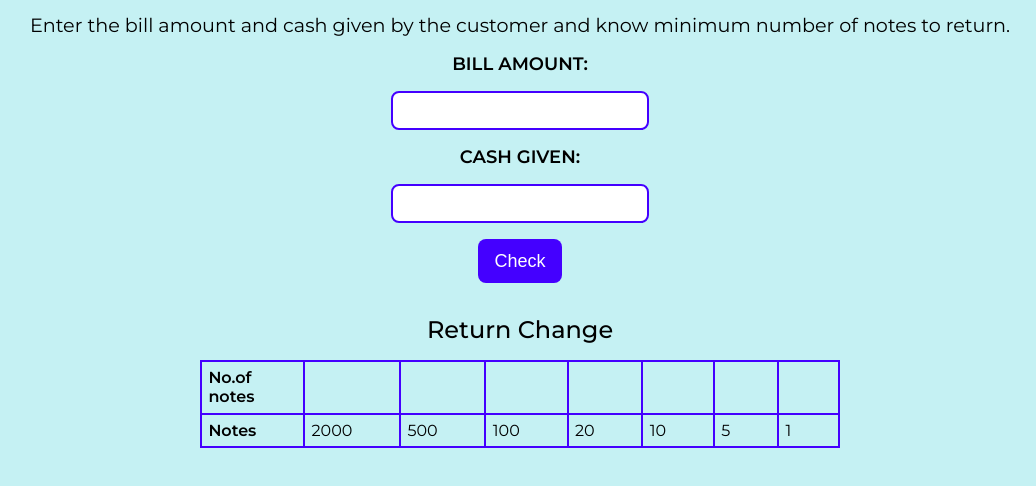
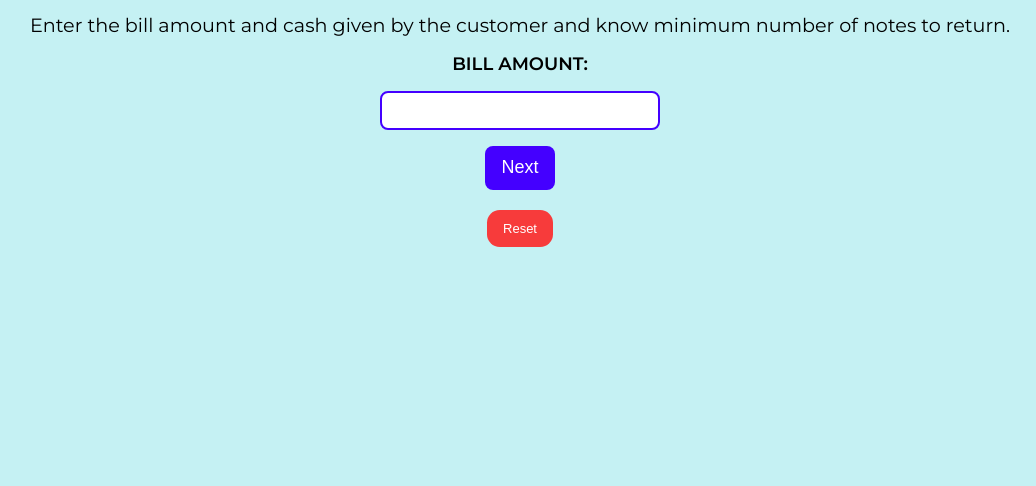
Before and after one commit to debojyotiroy245/Cash-Register-Manager, a plain HTML site: page index.html in a window 1280 px wide. Shown: the part 106-592 px from the top of the page, without its empty margins (120-1156 px from the left). Drawn offline with Linux system fonts and the light colour scheme.

Commit message:
features added: next and reset button

```diff
--- a/index.html
+++ b/index.html
@@ -14,9 +14,10 @@
             <p id="description">Enter the bill amount and cash given by the customer and know minimum number of notes to return.</p>
             <label class="input-label" for="bill-amount">BILL AMOUNT:</label>
             <input class="input" id="bill-amount" type="text"/>
-            <label class="input-label" for="cash-given">CASH GIVEN:</label>
+            <button id="next-button" class="btn">Next</button>
+            <label class="input-label" for="cash-given" id="cash-given-label">CASH GIVEN:</label>
             <input class="input" type="text" id="cash-given"/>
-            <button id="check-button">Check</button>
+            <button id="check-button" class="btn">Check</button>
             <p id="error-message"></p>
             <table class="return-table">
                 <caption>Return Change</caption>
@@ -41,6 +42,7 @@
                     <td>1</td>
                 </tr>
             </table>
+            <button id="reset-button" class="reset-btn">Reset</button>
         </div>
     </main>
     <script src="main.js" type="text/javascript"></script>
--- a/main.js
+++ b/main.js
@@ -1,27 +1,47 @@
 const billAmount = document.querySelector("#bill-amount")
 const cashGiven = document.querySelector("#cash-given")
+const cashGivenLabel = document.querySelector("#cash-given-label")
 const checkButton = document.querySelector("#check-button")
 const message = document.querySelector("#error-message")
+const returnTable = document.querySelector(".return-table")
 const noOfNotes = document.querySelectorAll(".no-of-notes")
+const nextButton = document.querySelector("#next-button")
+const resetButton = document.querySelector("#reset-button")
 const notes = [2000,500,100,20,10,5,1]
 
-checkButton.addEventListener("click", function validateBillAndCashAmount(){
+hideAllExceptBill()
+
+nextButton.addEventListener("click", function validateBillAmount(){
     hideMessage()
     if(billAmount.value>0){
+        nextButton.style.display = "none"
+        cashGiven.style.display = "initial"
+        cashGivenLabel.style.display = "block"
+        checkButton.style.display = "block"
+
+        checkButton.addEventListener("click", function validateCashAmount(){
             if(cashGiven.value>=billAmount.value){
                 const amountToBeReturned = cashGiven.value - billAmount.value
                 calculateChange(amountToBeReturned)
             }
             else{
-            showMessage("Do you wanna wash plates")
+                showMessage("Cash amount should be greater than equal to bill amount")
+                nextButton.style.display = "block"
+                hideAllExceptBill()
             }
+        })
     }
     else{
-        showMessage("Invalid Bill Amount")
+        showMessage("Bill amount should be greater than zero")
     }
 })
 
+resetButton.addEventListener("click", function(){
+    location.reload()
+})
+
 function calculateChange(amountToBeReturned){
+    returnTable.style.display = "table"
     for(let i=0;i<notes.length;i++){
         const numberOfNotes = Math.trunc(amountToBeReturned/notes[i])
         amountToBeReturned %= notes[i]
@@ -37,3 +57,10 @@ function showMessage(msg){
     message.style.display = "block"
     message.innerText = msg
 }
+
+function hideAllExceptBill(){
+    cashGiven.style.display = "none"
+    cashGivenLabel.style.display = "none"
+    checkButton.style.display = "none"
+    returnTable.style.display = "none"
+}
--- a/style.css
+++ b/style.css
@@ -46,10 +46,10 @@
     border: 2px solid var(--primary-color);
     border-radius: 0.5rem;
     width: 100%;
-    max-width: 258px;
+    max-width: 280px;
   }
 
-  #check-button {
+  .btn {
     background: var(--primary-color);
     border: none;
     color: #fff;
@@ -60,6 +60,20 @@
     outline: #fff;
     margin: auto;
     display: block;
+  }
+
+  .reset-btn{
+    background: rgb(247, 59, 59);
+    border: none;
+    color: #fff;
+    padding: 0.7rem 1rem;
+    border-radius: 0.8rem;
+    font-size: small;
+    cursor: pointer;
+    outline: #fff;
+    margin: auto;
+    display: block;
+    margin-top: 20px;
   }
 
   #error-message {
```
Lines whose indentation alone changed are shown as unchanged.
